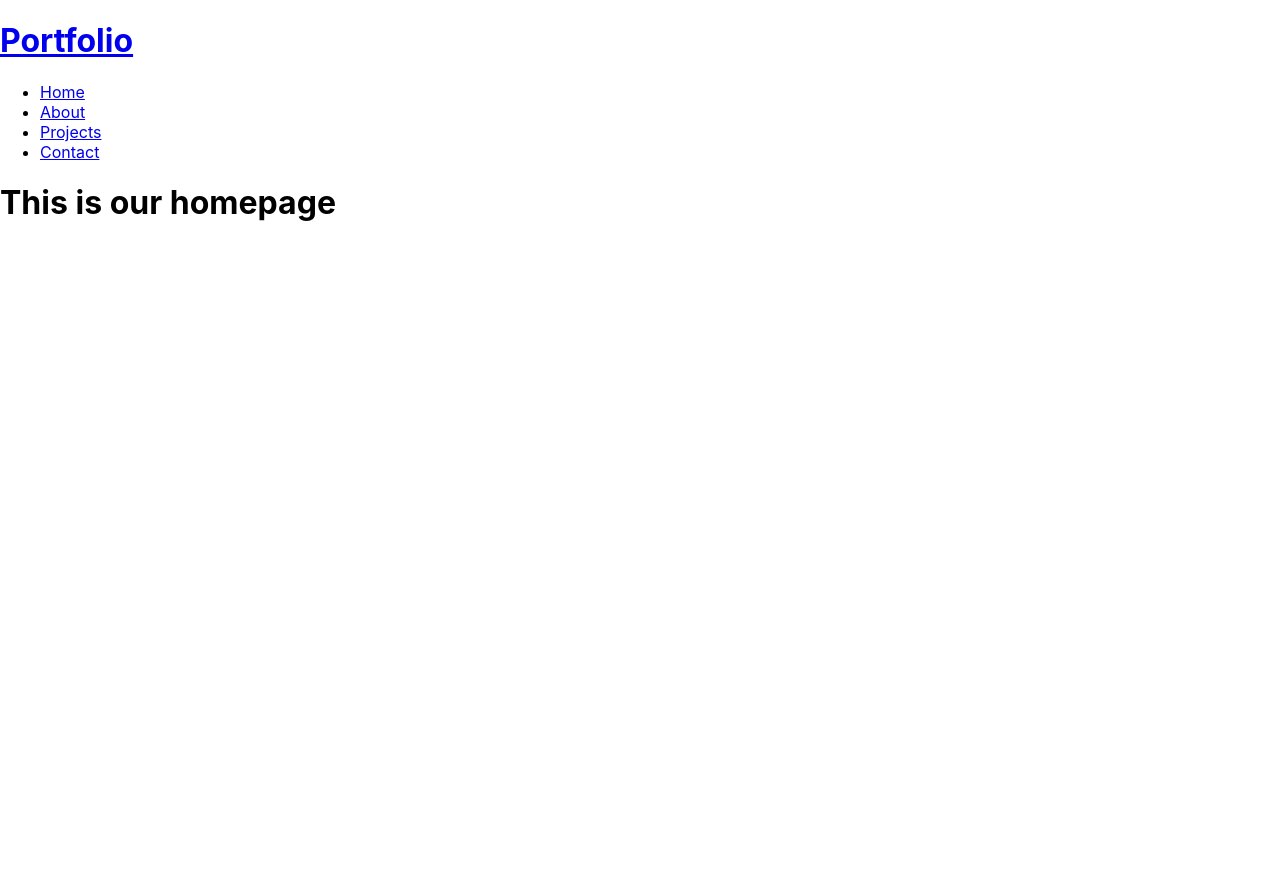
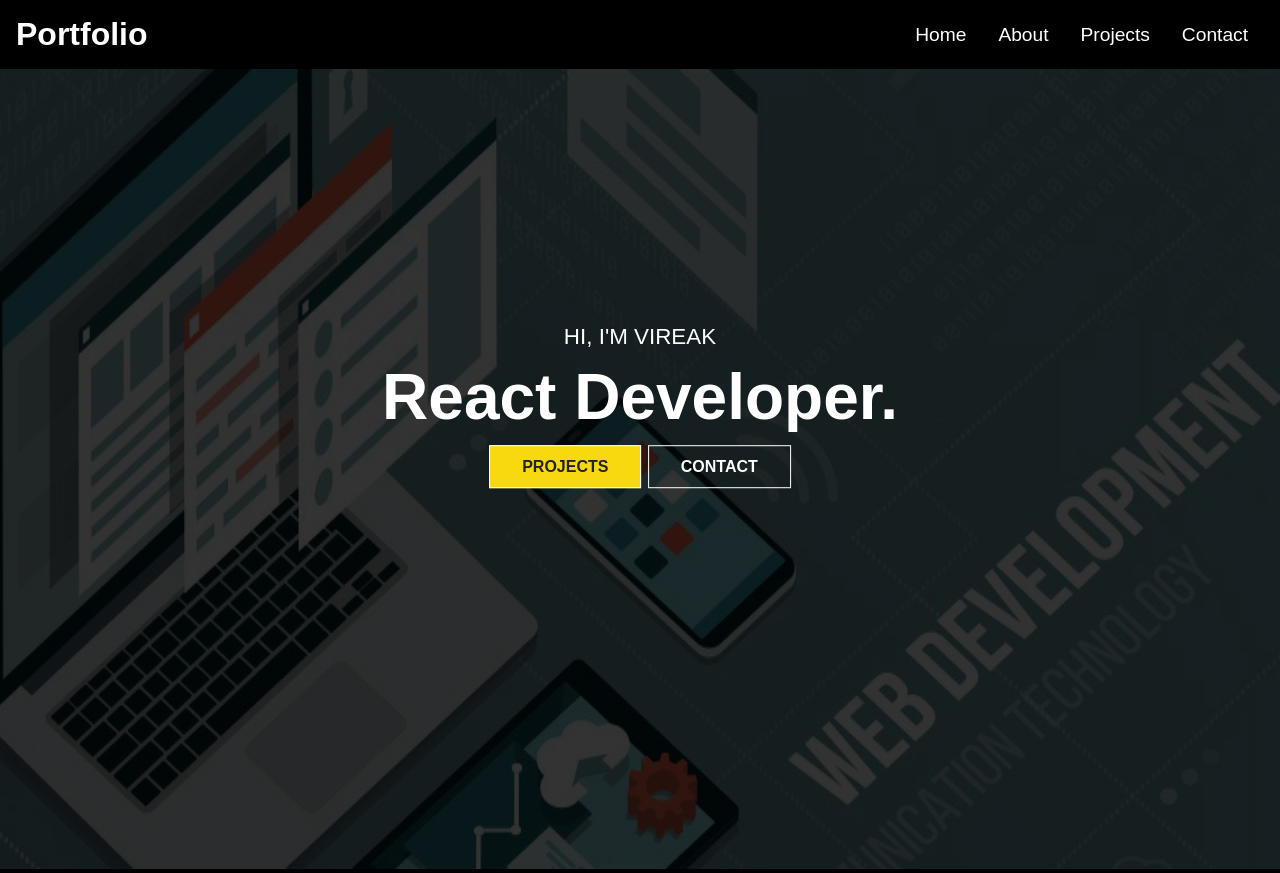
Before and after one commit to Kaeriv93/portfoliov3, a React (Create React App) app: page / in a window 1280 px wide. Before the commit the page ends 800 px from the top, so only its background shows below. Built offline with nearby package versions, Linux system fonts and the light colour scheme.

Commit message:
added some styling to buttons

```diff
--- a/src/App.js
+++ b/src/App.js
@@ -1,5 +1,4 @@
-import "./index.css"
-import Navigation from "./routes/navigation/Navigation.component";
+import "./index.scss"
 import About from "./routes/about/About";
 import Contact from "./routes/contact/Contact";
 import Home from "./routes/home/Home";
@@ -9,12 +8,10 @@
 function App() {
   return (
     <Routes>
-      <Route path = '/' element ={<Navigation/>}>
-        <Route index element = {<Home/>}/>
-        <Route path ='about' element = {<About/>}/>
-        <Route path ='contact' element  = {<Contact/>}/>
-        <Route path ='project' element  = {<Project/>}/>
-      </Route>
+      <Route path = '/' element ={<Home/>}/>
+      <Route path ='/about' element = {<About/>}/>
+      <Route path ='/contact' element  = {<Contact/>}/>
+      <Route path ='/project' element  = {<Project/>}/>
     </Routes>
 
   );
--- /dev/null
+++ b/src/components/heroimg/HeroImg.jsx
@@ -0,0 +1,22 @@
+import './HeroImg.styles.scss';
+import IntroImg from "../../assets/intro-pic.jpeg";
+import{ Link } from 'react-router-dom'
+const HeroImg = () =>{
+    return(
+        <div className="hero">
+            <div className="mask">
+                <img className="into-img" src={IntroImg} alt="IntroImg"/>
+            </div>
+            <div className="content">
+                <p>Hi, I'm Vireak</p>
+                <h1>React Developer.</h1>
+                <div>
+                    <Link to ='/project' className='btn'>Projects</Link>
+                    <Link to ='/contact' className='btn btn-light'>Contact</Link>
+                </div>
+            </div>
+        </div>
+    )
+}
+
+export default HeroImg;
--- /dev/null
+++ b/src/components/heroimg/HeroImg.styles.scss
@@ -0,0 +1,51 @@
+.mask{
+    width: 100%;
+    height: 100vh;
+    position: relative;
+    .into-img{
+        width: 100%;
+        height: 100%;
+        background-size: cover;
+        background-position: center;
+        object-fit: center;
+    }
+
+}
+.mask::after{
+    content: "";
+    width: 100%;
+    height: 100%;
+    position: absolute;
+    top: 0;
+    left: 0;
+    background-color: #000;
+    opacity: 0.8;
+}
+
+.hero{
+    height: 100%;
+    width: 100%;
+}
+
+.hero .content{
+    position: absolute;
+    transform: translate(-50%, -50%);
+    top: 50%;
+    left: 50%;
+    text-align: center;
+    h1{
+        font-size: 4rem;
+        padding: 0.6rem 0 1.5rem;
+    }
+    p{
+        font-size: 1.4rem;
+        font-weight: 200;
+        text-transform: uppercase;
+    }
+
+
+}
+
+.content .btn{
+    margin: 1rem 0.2rem;
+}
--- /dev/null
+++ b/src/components/navigation/Navigation.component.jsx
@@ -0,0 +1,39 @@
+import { Link } from "react-router-dom";
+import './navigation.styles.scss';
+import { FaBars, FaTimes } from 'react-icons/fa';
+import {useState} from 'react';
+
+
+const Navigation = () =>{
+    const [click, setClick] = useState(false);
+    const handleClick = () => setClick(!click);
+    return(
+        <>
+            <div className="navigation-container">
+                <Link to ='/'>
+                    <h1>Portfolio</h1>
+                </Link>
+                <ul className={click ? "nav-menu active" : "nav-menu"}>
+                    <li>
+                        <Link to ='/'>Home</Link>
+                    </li>
+                    <li>
+                        <Link to ='/about'>About</Link>
+                    </li>
+                    <li>
+                        <Link to ='/project'>Projects</Link>
+                    </li>
+                    <li>
+                        <Link to ='/contact'>Contact</Link>
+                    </li>
+                </ul>
+                <div className="hamburger" onClick={handleClick}>
+                    {click ? <FaTimes size={20} style={{color: "#fff"}}/> : <FaBars size={20} style={{color: "#fff"}}/>}
+                </div>
+            </div>
+        </>
+
+    )
+}
+
+export default Navigation;
--- /dev/null
+++ b/src/components/navigation/navigation.styles.scss
@@ -0,0 +1,52 @@
+.navigation-container{
+  display: flex;
+  justify-content: space-between;
+  align-items: center;
+  padding: 1rem;
+}
+
+.nav-menu{
+    display:flex;
+    li{
+        padding: 0 1rem;
+        list-style: none;
+        a{
+            font-size: 1.2rem;
+            font-weight: 500;
+            text-decoration: none;
+        }
+    }
+}
+
+.hamburger{
+  display: none;
+}
+@media screen and (max-width: 1040px){
+    .nav-menu{
+        flex-direction: column;
+        justify-content: center;
+        align-items: center;
+        width: 100%;
+        height: 100vh;
+        background: rgba(0,0,0,0.9);
+        position: absolute;
+        top: 0;
+        left: -100%;
+        z-index: -3;
+        transition: 0.5s;
+        li{
+            padding: 1rem 0;
+            a{
+                font-size: 2rem;
+            }
+        }
+    }
+
+    .nav-menu.active{
+        left: 0;
+    }
+
+    .hamburger{
+        display: initial;
+    }
+}
--- a/src/index.css
+++ /dev/null
@@ -1,13 +0,0 @@
-body {
-  margin: 0;
-  font-family: -apple-system, BlinkMacSystemFont, 'Segoe UI', 'Roboto', 'Oxygen',
-    'Ubuntu', 'Cantarell', 'Fira Sans', 'Droid Sans', 'Helvetica Neue',
-    sans-serif;
-  -webkit-font-smoothing: antialiased;
-  -moz-osx-font-smoothing: grayscale;
-}
-
-code {
-  font-family: source-code-pro, Menlo, Monaco, Consolas, 'Courier New',
-    monospace;
-}
--- a/src/index.js
+++ b/src/index.js
@@ -1,6 +1,6 @@
 import React from 'react';
 import ReactDOM from 'react-dom/client';
-import './index.css';
+import './index.scss';
 import App from './App';
 import { BrowserRouter } from 'react-router-dom';
 
--- /dev/null
+++ b/src/index.scss
@@ -0,0 +1,43 @@
+@import url('https://fonts.googleapis.com/css2?family=Outfit:wght@100;200;300;400;500;600;700;800;900&display=swap');
+
+*{
+  box-sizing: border-box;
+  margin: 0;
+  padding: 0;
+  font-family: 'Outift', sans-serif;
+}
+
+body{
+  background-color: black;
+}
+
+h1, h4, p, a{
+  color: #fff;
+  text-decoration: none;
+}
+
+ul{
+  list-style-type: none;
+}
+
+.btn{
+  padding: 12px 32px;
+  font-size: 1rem;
+  text-transform: uppercase;
+  background: rgb(248, 217, 15);
+  color: #222;
+  border: 1px solid #fff;
+  font-weight: 600;
+  cursor: pointer;
+
+}
+.btn:hover{
+  background: rgba(255, 255, 255, 0.2);
+  color:#fff;
+  transition: 0.3s;
+}
+
+.btn-light{
+  background: transparent;
+  color:#fff;
+}
--- a/src/routes/home/Home.jsx
+++ b/src/routes/home/Home.jsx
@@ -1,8 +1,11 @@
+import Navigation from "../../components/navigation/Navigation.component";
+import HeroImg from "../../components/heroimg/HeroImg";
 
 const Home = () =>{
     return(
         <div>
-            <h1>This is our homepage</h1>
+            <Navigation/>
+            <HeroImg/>
         </div>
     )
 }
--- a/src/routes/navigation/Navigation.component.jsx
+++ /dev/null
@@ -1,29 +0,0 @@
-import { Outlet, Link } from "react-router-dom";
-import './navigation.styles.scss';
-const Navigation = () =>{
-    return(
-        <div className="navigation-container">
-            <Link to ='/'>
-                 <h1>Portfolio</h1>
-            </Link>
-            <ul>
-                <li>
-                    <Link to ='/'>Home</Link>
-                </li>
-                <li>
-                    <Link to ='/about'>About</Link>
-                </li>
-                <li>
-                    <Link to ='/project'>Projects</Link>
-                </li>
-                <li>
-                    <Link to ='/contact'>Contact</Link>
-                </li>
-            </ul>
-            <Outlet/>
-        </div>
-
-    )
-}
-
-export default Navigation;
--- a/src/routes/navigation/navigation.styles.scss
+++ /dev/null
@@ -1,3 +0,0 @@
-.navigation-container{
-
-}
```
Also changed, not shown: src/assets/intro-pic.jpeg (added).
